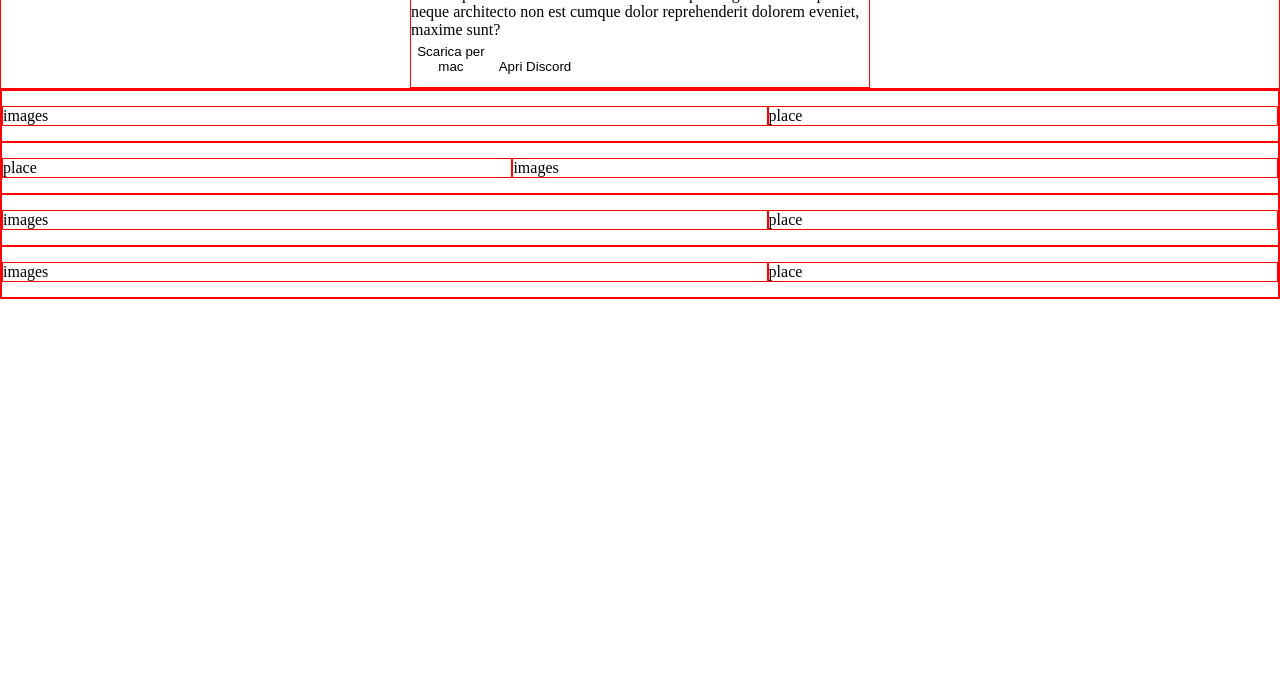
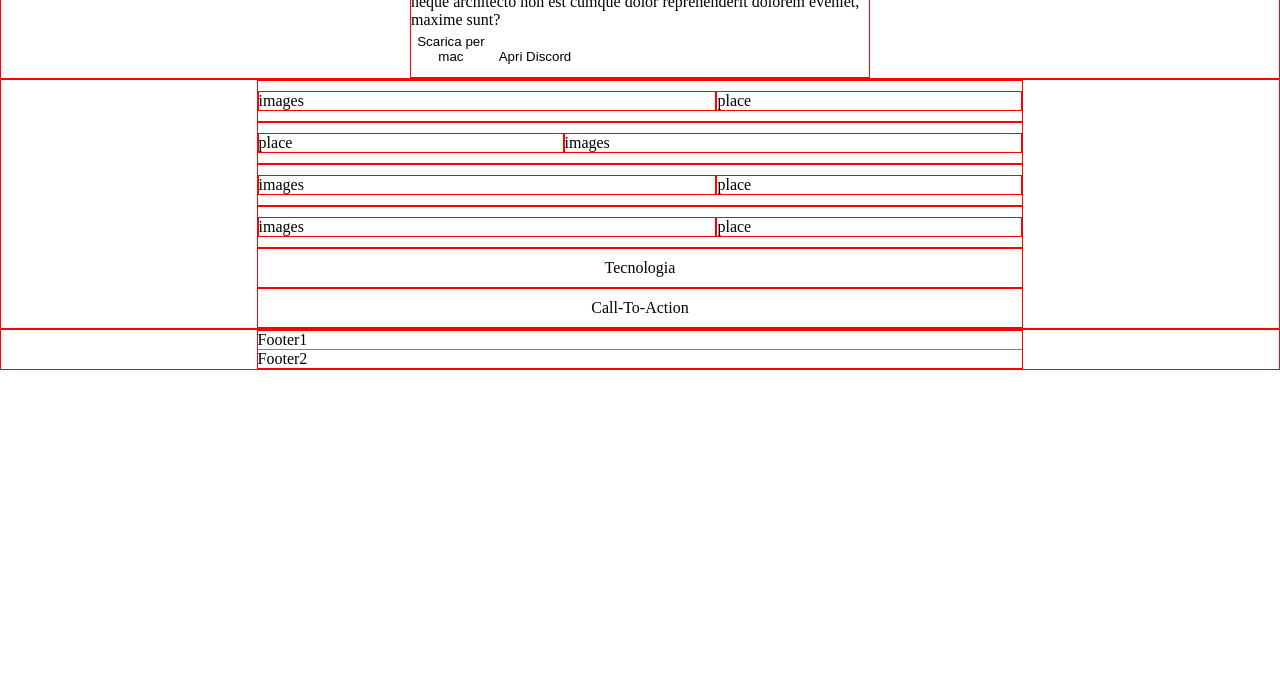
Before and after one commit to FrancescoCialfiDev/htmlcss-struttura-discord, a plain HTML site: page index.html in a window 1280 px wide. Shown: the part 126-800 px from the top of the page. Drawn offline with Linux system fonts and the light colour scheme.

Commit message:
Create Grid

```diff
--- a/css/style.css
+++ b/css/style.css
@@ -25,9 +25,6 @@
     border: 1px solid red;
 }
 
-.padding {
-    padding: 10px;
-}
 
 li {
     list-style: none;
@@ -51,7 +48,7 @@ button {
 }
 
 .padding {
-    padding: 15px 0;
+    padding: 10px 0;
 }
 
 section {
@@ -88,6 +85,9 @@ section div {
 }
 
 .content {
-    width: 80%;
     margin: 0 auto;
 }
+
+.bord{
+border-bottom: 1px solid grey;
+}
--- a/index.html
+++ b/index.html
@@ -41,7 +41,8 @@
 
     <main class="debug">
 
-        <div class="flex padding">
+        <!-- Creazione Griglia -->
+        <div class="flex padding content">
             <div class="image">
                 images
             </div>
@@ -50,7 +51,7 @@
             </div>
         </div>
 
-        <div class="row padding">
+        <div class="row padding content">
             <div class="image">
                 images
             </div>
@@ -59,7 +60,7 @@
             </div>
         </div>
 
-        <div class="flex padding">
+        <div class="flex padding content">
             <div class="image">
                 images
             </div>
@@ -68,7 +69,7 @@
             </div>
         </div>
 
-        <div class="flex padding">
+        <div class="flex padding content">
             <div class="image">
                 images
             </div>
@@ -77,10 +78,22 @@
             </div>
         </div>
 
+        <div class="flex padding content">
+            Tecnologia
+        </div>
+
+        <div class="flex padding content">
+            Call-To-Action
+        </div>
+
     </main>
 
-    <footer>
-
+    <!-- Piè Di Pagina -->
+    <footer class="debug">
+        <div class="content debug">
+            <div class="bord">Footer1</div>
+            <div>Footer2</div>
+        </div>
     </footer>
 </body>
 
```
